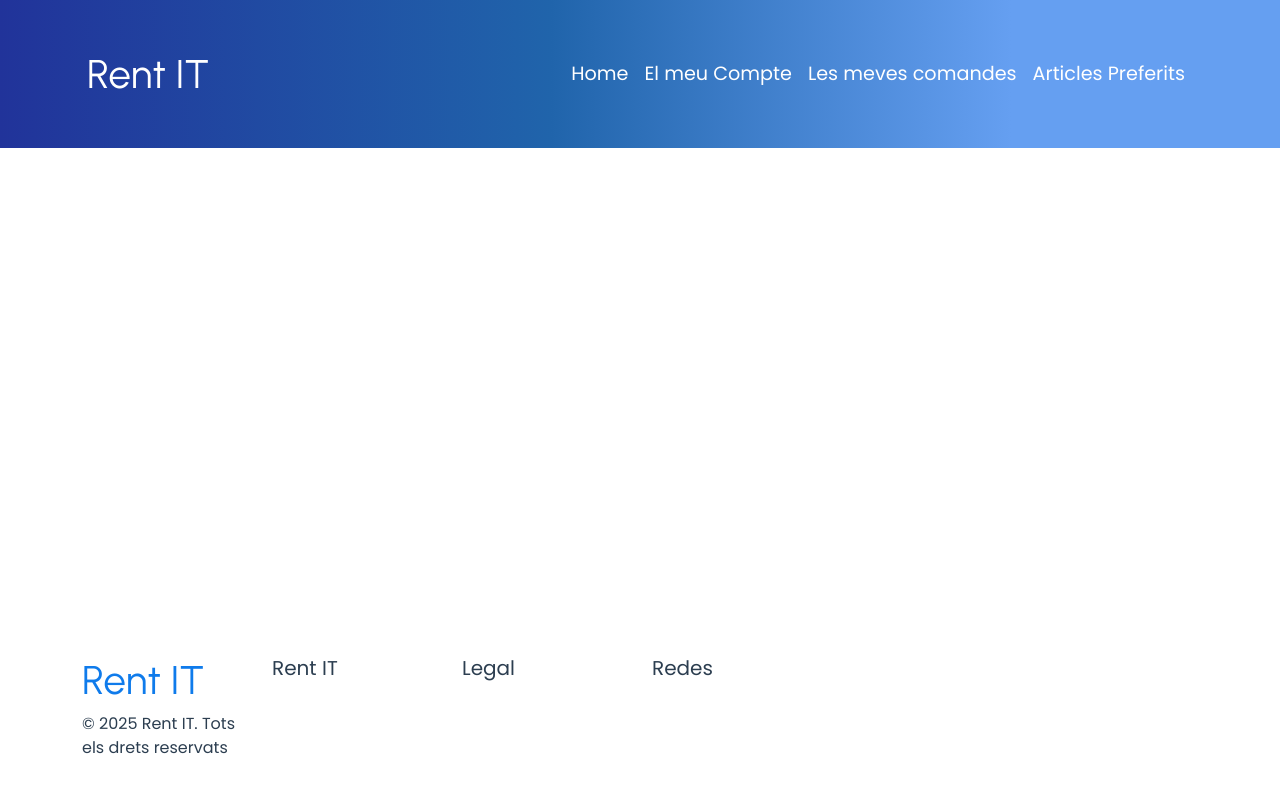
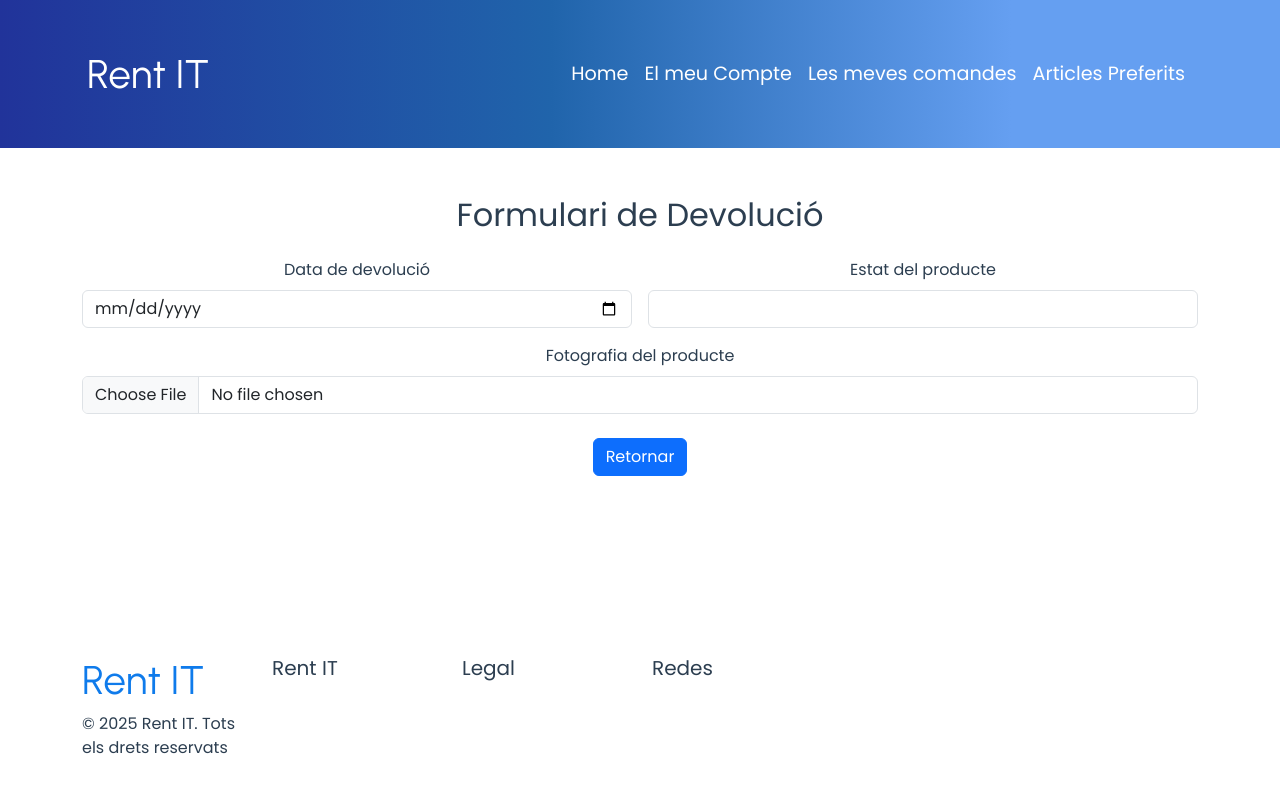
Before and after one commit to attlasss/client-rentit2025, a Vue app: page /Return in a window 1280 px wide. Shown: the top 792 px of the page. Built offline with nearby package versions, Linux system fonts and the light colour scheme.

Commit message:
12052025
hecho comandas y devoluciones

```diff
--- a/src/router/index.js
+++ b/src/router/index.js
@@ -20,6 +20,16 @@ const routes = [
     name: "createAccount",
     component: () => import("../views/CreateAccount.vue"),
   },
+  {
+    path: "/Orders",
+    name: "Orders",
+    component: () => import("../views/Orders.vue"),
+  },
+  {
+    path: "/Return",
+    name: "Return",
+    component: () => import("../views/Return.vue"),
+  },
 ];
 
 const router = createRouter({
--- /dev/null
+++ b/src/views/Orders.vue
@@ -0,0 +1,62 @@
+<!-- ComandesClient.vue -->
+<template>
+  <div class="container my-5">
+    <h2 class="text-center mb-4">Les Meves Comandes</h2>
+    <table class="table table-striped">
+      <thead>
+        <tr>
+          <th>Article</th>
+          <th>Data</th>
+          <th>Estat</th>
+          <th>Accions</th>
+        </tr>
+      </thead>
+      <tbody>
+        <tr v-for="comanda in comandes" :key="comanda.id_comanda">
+          <td>{{ comanda.nom_article }}</td>
+          <td>{{ formatDate(comanda.data) }}</td>
+          <td>{{ comanda.estat }}</td>
+          <td>
+            <router-link
+              :to="`/retornar/${comanda.id_comanda}`"
+              class="btn btn-sm btn-warning"
+            >
+              Retornar
+            </router-link>
+          </td>
+        </tr>
+      </tbody>
+    </table>
+  </div>
+</template>
+
+<script>
+import axiosConn from "@/axios/axios";
+
+export default {
+  name: "ComandesClient",
+  data() {
+    return {
+      comandes: [],
+    };
+  },
+  async mounted() {
+    const userId = this.$route.params.id;
+    await this.carregarComandes(userId);
+  },
+  methods: {
+    async carregarComandes(id) {
+      try {
+        const response = await axiosConn.get(`/getComandesClient/${id}`);
+        this.comandes = response.data;
+      } catch (error) {
+        console.error("Error al carregar les comandes:", error);
+      }
+    },
+    formatDate(dateString) {
+      const options = { year: "numeric", month: "long", day: "numeric" };
+      return new Date(dateString).toLocaleDateString("ca-ES", options);
+    },
+  },
+};
+</script>
--- /dev/null
+++ b/src/views/Return.vue
@@ -0,0 +1,76 @@
+<template>
+  <div class="container my-5">
+    <h2 class="text-center mb-4">Formulari de Devolució</h2>
+    <form @submit.prevent="enviarDevolucio" class="row g-3">
+      <div class="col-md-6">
+        <label class="form-label">Data de devolució</label>
+        <input type="date" v-model="form.data" class="form-control" required />
+      </div>
+
+      <div class="col-md-6">
+        <label class="form-label">Estat del producte</label>
+        <input type="text" v-model="form.estat" class="form-control" required />
+      </div>
+
+      <div class="col-12">
+        <label class="form-label">Fotografia del producte</label>
+        <input type="file" @change="onFileChange" accept="image/*" class="form-control" required />
+      </div>
+
+      <div class="col-12 text-center mt-4">
+        <button type="submit" class="btn btn-primary">Retornar</button>
+      </div>
+    </form>
+  </div>
+</template>
+
+<script>
+import axiosConn from "@/axios/axios"; // ajusta si la ruta es diferente
+
+export default {
+  name: "DevolucioForm",
+  props: {
+    idComanda: {
+      type: Number,
+      required: true,
+    },
+  },
+  data() {
+    return {
+      form: {
+        data: "",
+        estat: "",
+        foto: "", // en base64
+      },
+    };
+  },
+  methods: {
+    onFileChange(e) {
+      const file = e.target.files[0];
+      if (!file) return;
+
+      const reader = new FileReader();
+      reader.onload = (event) => {
+        this.form.foto = event.target.result.split(",")[1]; // solo la parte base64
+      };
+      reader.readAsDataURL(file);
+    },
+    async enviarDevolucio() {
+      try {
+        const payload = {
+          id_comanda: this.idComanda,
+          data: this.form.data,
+          estat: this.form.estat,
+          foto: this.form.foto,
+        };
+
+        const response = await axiosConn.post("/afegirDevolucio", payload);
+        alert("Devolució registrada amb èxit! ID: " + response.data.id);
+      } catch (error) {
+        console.error("Error al enviar la devolució:", error);
+        alert("Error al fer la devolució.");
+      }
+    },
+  },
+};
+</script>
```
